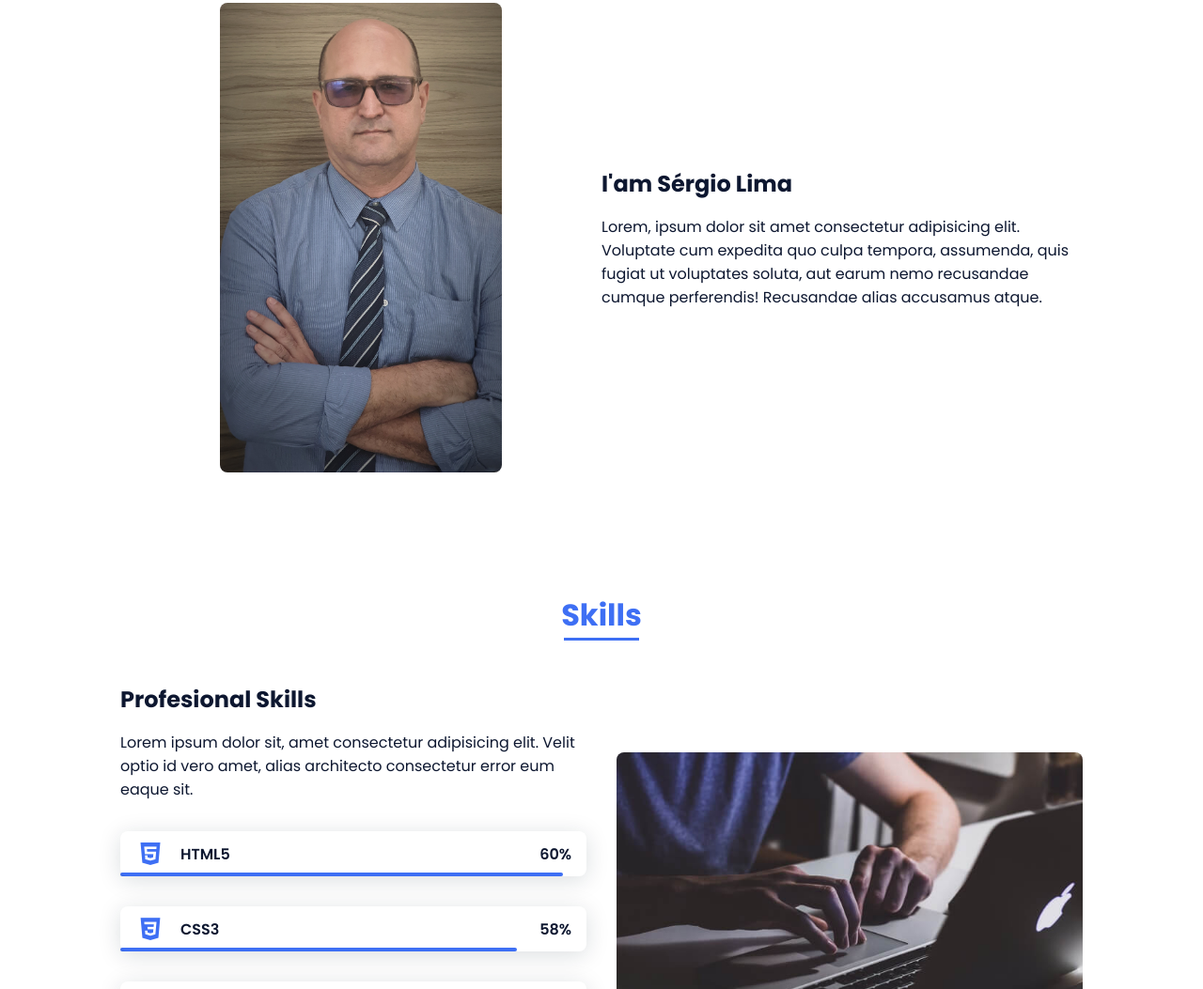
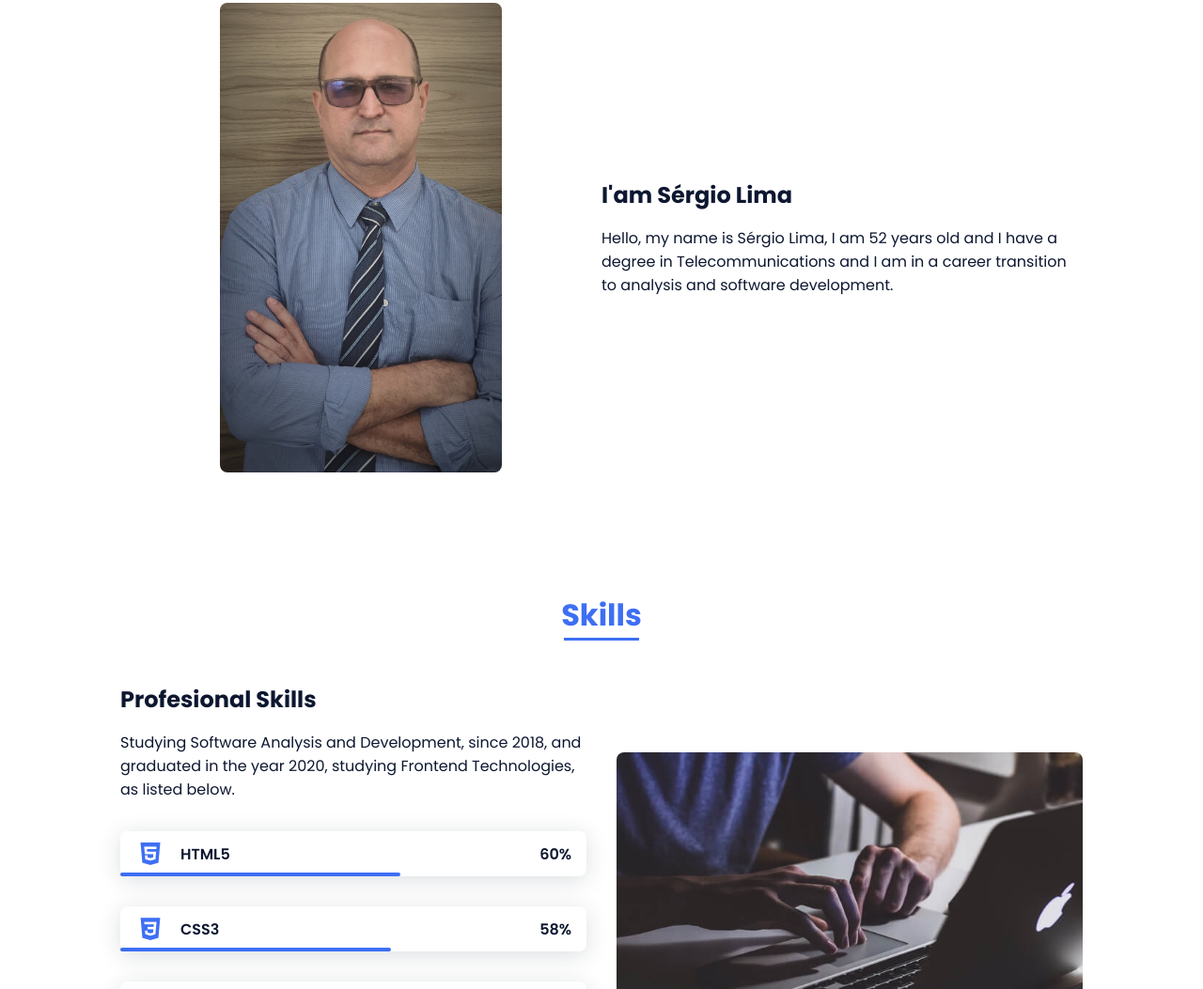
Before and after one commit to sdlima4025/portfolio-responsive-sdlima, a plain HTML site: page index.html in a window 1280 px wide. Shown: the part 896-1949 px from the top of the page at 94% size. Drawn offline with nearby package versions, Linux system fonts and the light colour scheme.

Commit message:
atualizado o level das skills

```diff
--- a/assets/css/styles.css
+++ b/assets/css/styles.css
@@ -320,19 +320,19 @@ img {
 }
 
 .skills__html {
-  width: 95%;
+  width: 60%;
 }
 
 .skills__css {
-  width: 85%;
+  width: 58%;
 }
 
 .skills__js {
-  width: 65%;
+  width: 45%;
 }
 
 .skills__ux {
-  width: 85%;
+  width: 60%;
 }
 
 .skills__img {
--- a/index.html
+++ b/index.html
@@ -74,7 +74,7 @@
 
                     <div>
                         <h2 class="about__subtitle">I'am Sérgio Lima</h2>
-                        <p class="about__text">Lorem, ipsum dolor sit amet consectetur adipisicing elit. Voluptate cum expedita quo culpa tempora, assumenda, quis fugiat ut voluptates soluta, aut earum nemo recusandae cumque perferendis! Recusandae alias accusamus atque.</p>
+                        <p class="about__text">Hello, my name is Sérgio Lima, I am 52 years old and I have a degree in Telecommunications and I am in a career transition to analysis and software development.</p>
                     </div>
                 </div>
             </section>
@@ -86,7 +86,7 @@
                 <div class="skills__container bd-grid">
                     <div>
                         <h2 class="skills__subtitle">Profesional Skills</h2>
-                        <p class="skills__text">Lorem ipsum dolor sit, amet consectetur adipisicing elit. Velit optio id vero amet, alias architecto consectetur error eum eaque sit.</p>
+                        <p class="skills__text">Studying Software Analysis and Development, since 2018, and graduated in the year 2020, studying Frontend Technologies, as listed below.</p>
                         <div class="skills__data">
                             <div class="skills__names">
                                 <i class='bx bxl-html5 skills__icon'></i>
```
Also changed, not shown: assets/img/file-type-reactts.svg (added).
